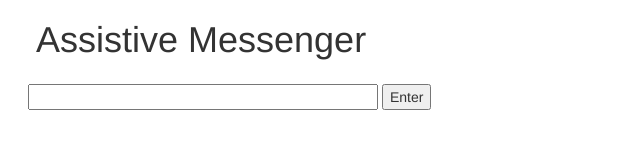
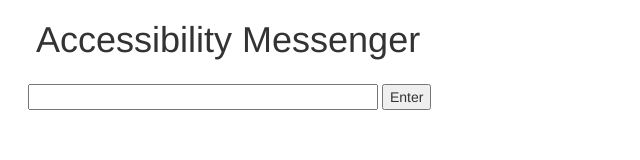
Before and after one commit to duttaoindril/MyoAccessibilityMesenger, a website: page chat.html in a window 1280 px wide. Shown: the whole page, without its empty margins (0-640 px from the left). Drawn offline with nearby package versions, Linux system fonts and the light colour scheme.

Commit message:
Update chat.html

```diff
--- a/chat.html
+++ b/chat.html
@@ -13,7 +13,7 @@
 <body>
   <div ng-controller="DashboardCtrl as dash">
 
-    <h1>Assistive Messenger</h1>
+    <h1>Accessibility Messenger</h1>
 
     <div class="chat-window">
       <div class="row" ng-repeat="user in dash.tests" ng-class="{even: $even, odd: $odd}">
```
